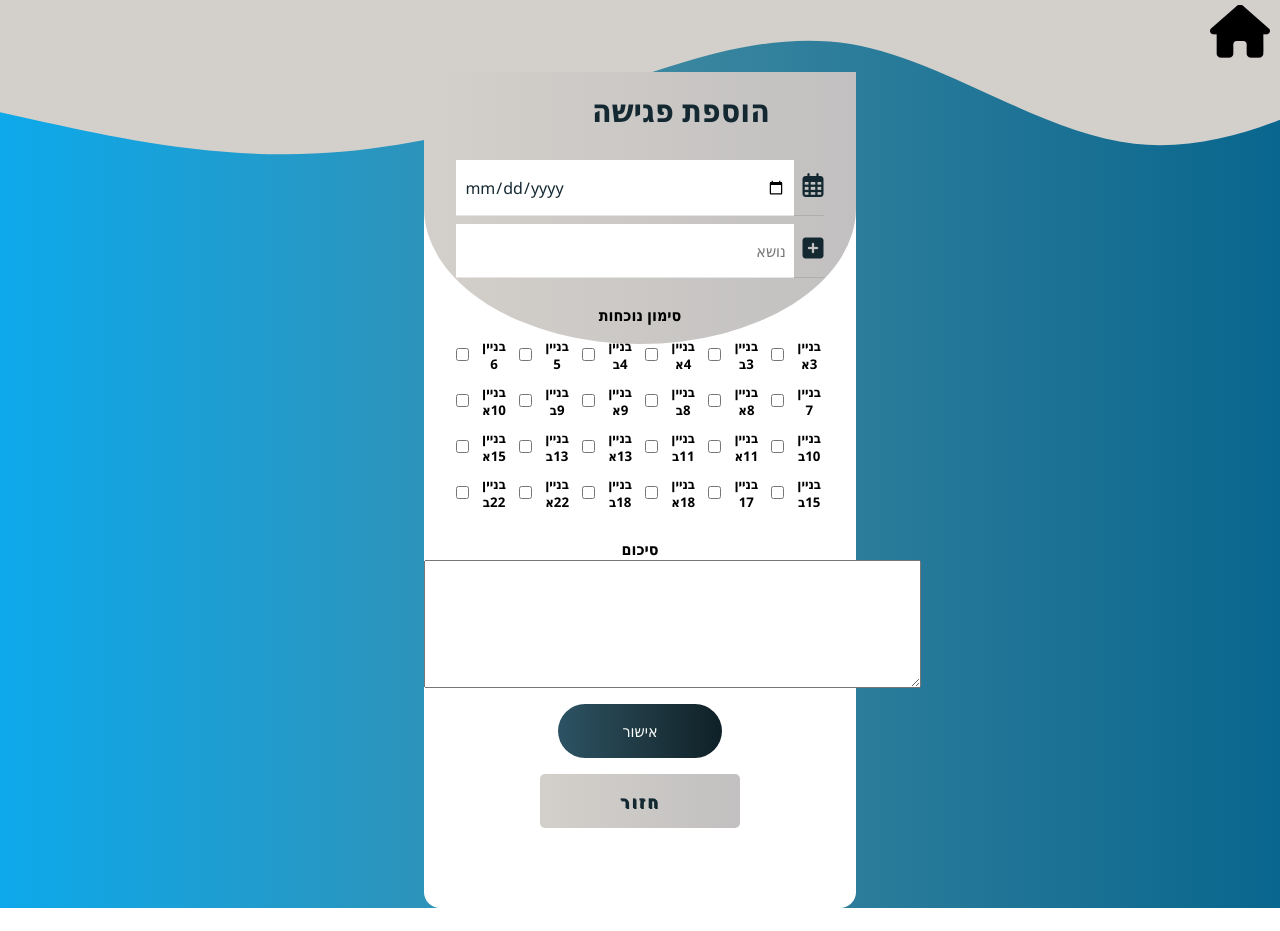
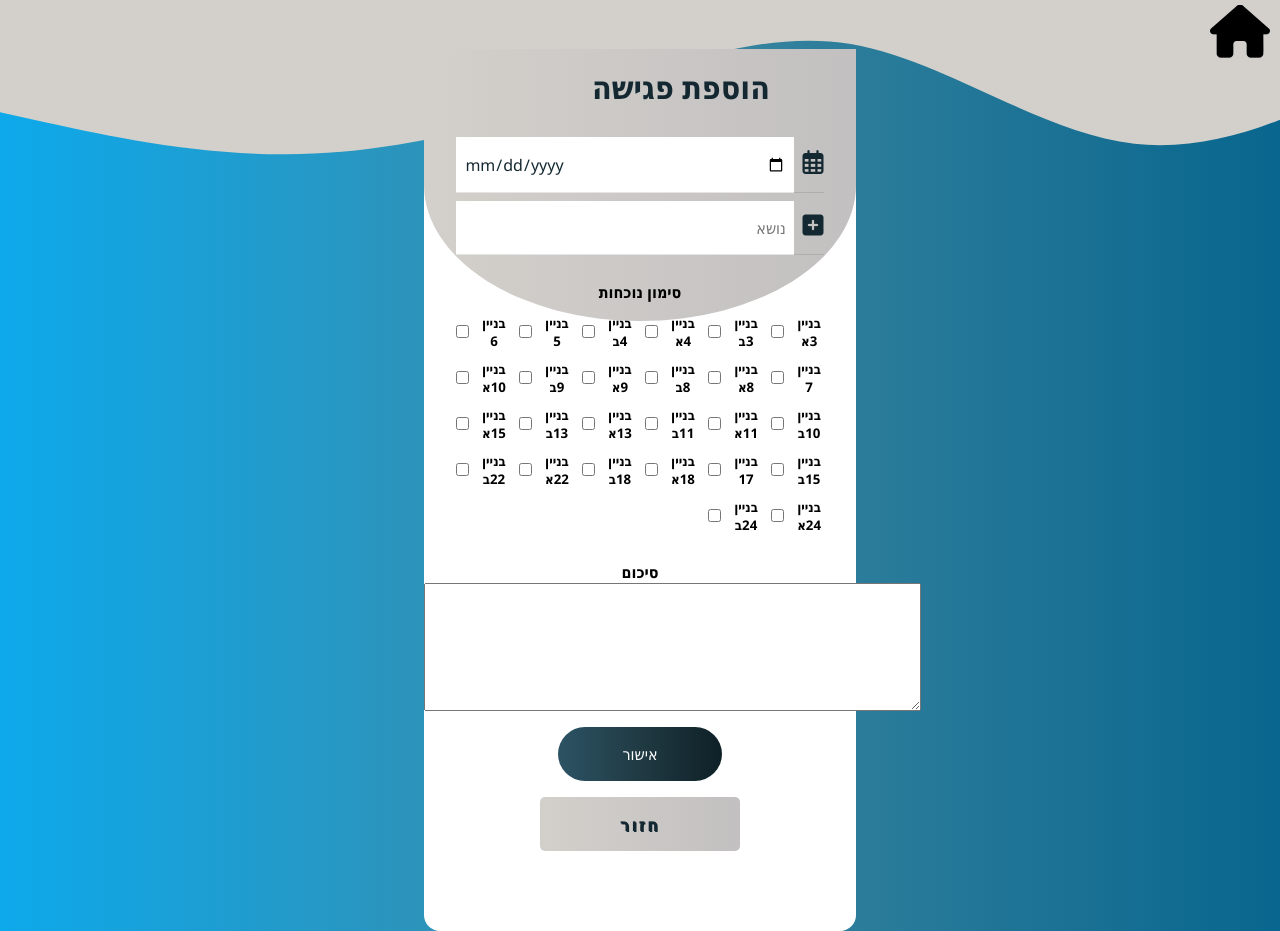
Before and after one commit to amitmo1995/LevOhev, a React (Create React App) app: page /AddNewMeeting in a window 1280 px wide. Before the commit the page ends 908 px from the top, so only its background shows below. Built offline with nearby package versions, Linux system fonts and the light colour scheme.

Commit message:
add more buiding

```diff
--- a/src/layout/AddNewMeeting.jsx
+++ b/src/layout/AddNewMeeting.jsx
@@ -97,6 +97,12 @@ function AddNewMeeting() {
 								<th><h5>בניין 22ב</h5></th>
 								<th><input ref={amountRef} type="checkbox" id="building1" name="building1" value="building1"></input> <label for="building1"></label></th>
 							</tr>
+							<tr>
+							<th><h5> בניין 24א</h5></th>
+							<th><input ref={amountRef} type="checkbox" id="building1" name="building1" value="building1"></input> <label for="building1"></label></th>
+								<th><h5>בניין 24ב</h5></th>
+								<th><input ref={amountRef} type="checkbox" id="building1" name="building1" value="building1"></input> <label for="building1"></label></th>
+								</tr>
 						</table>
 						</div>
 						<div className='summary'>
```
